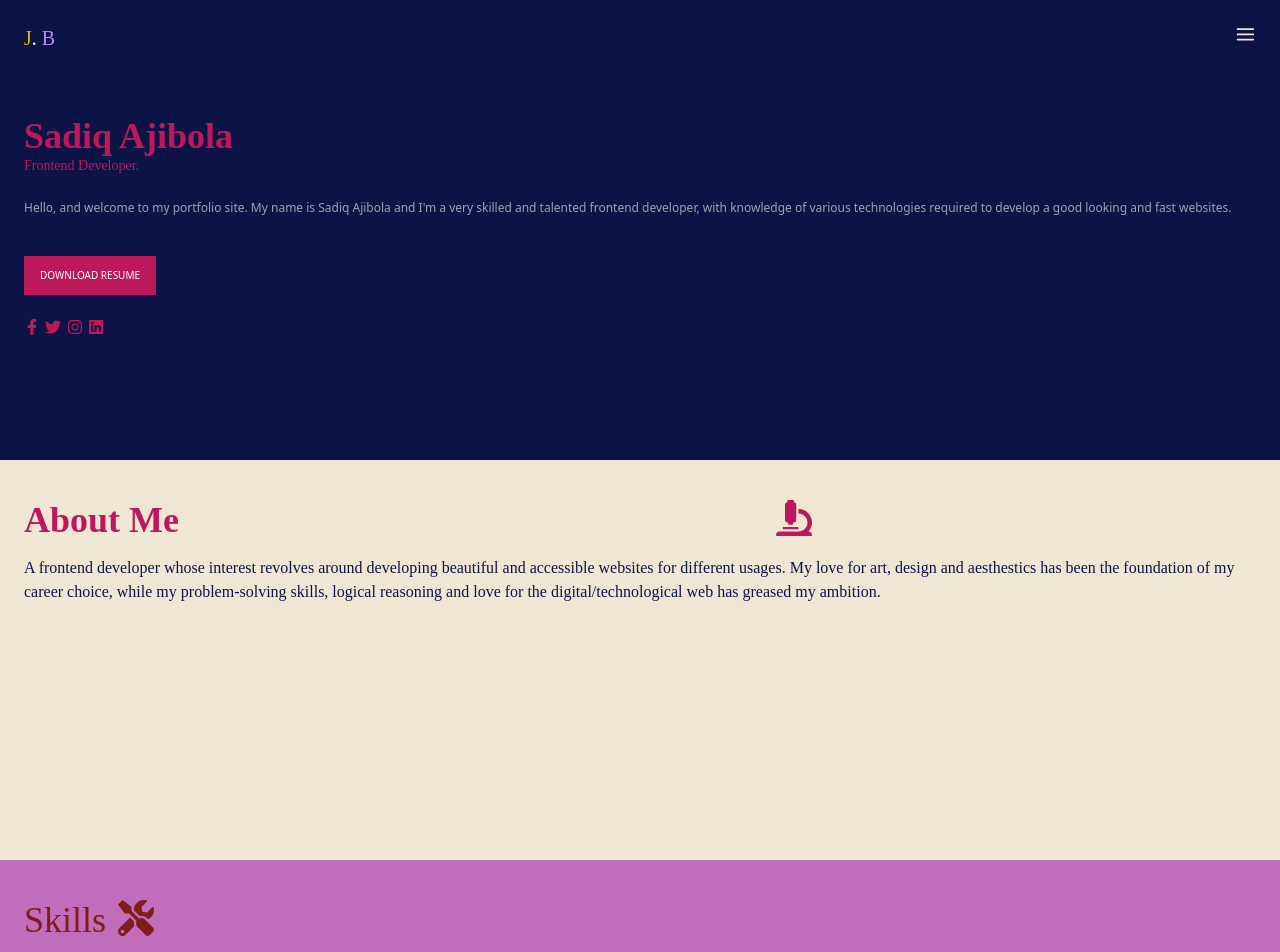
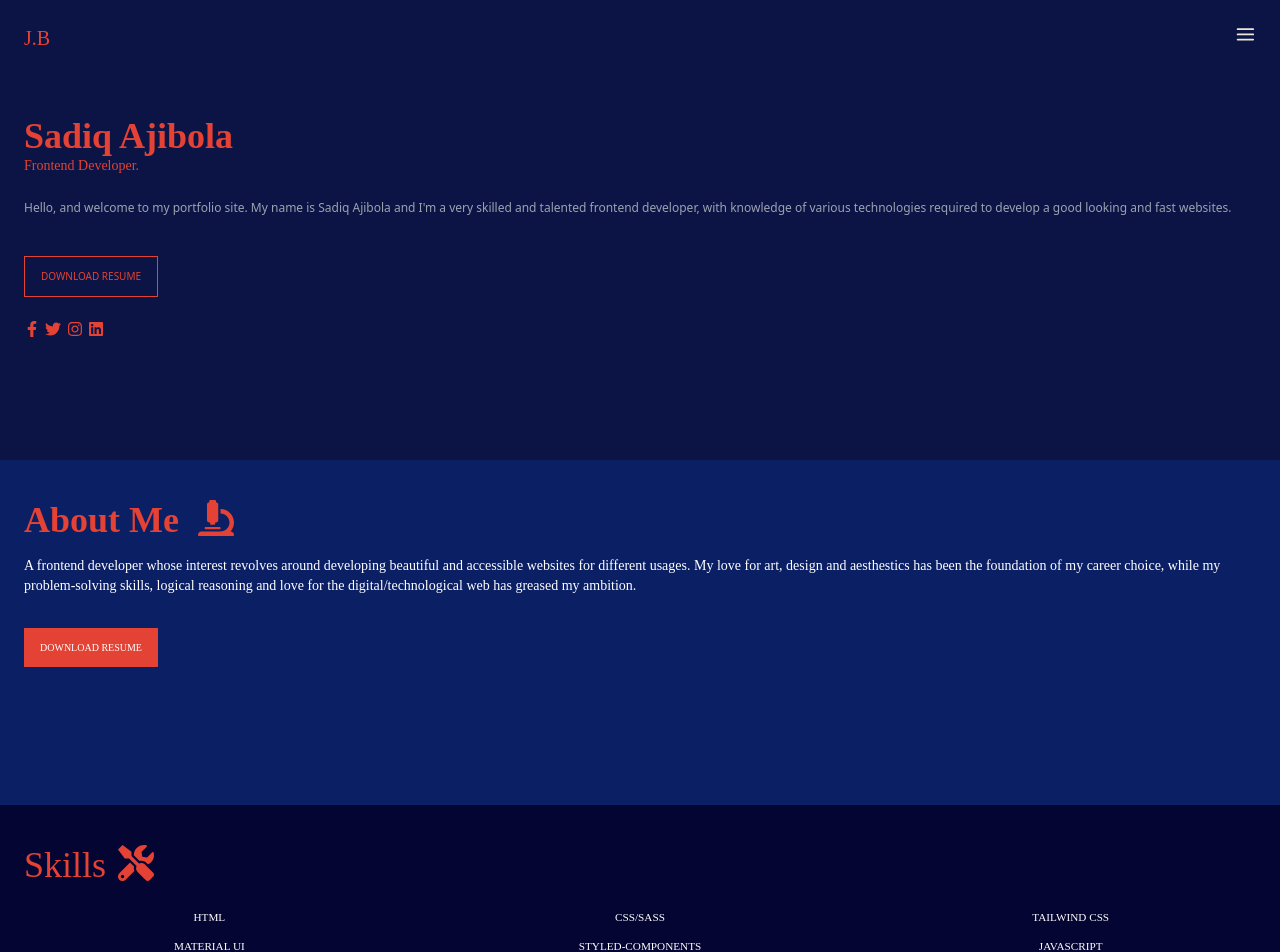
Before and after one commit to dragg54/my-portfolio-site, a React (Create React App) app: page / in a window 1280 px wide. Shown: the top 952 px of the page. Built offline with nearby package versions, Linux system fonts and the light colour scheme.

Commit message:
initial commit

```diff
--- a/src/components/About.js
+++ b/src/components/About.js
@@ -3,12 +3,12 @@ import { FaMicroscope } from 'react-icons/fa'
 
 export const About = () => {
   return (
-    <div className=' h-[400px] bg-[#EFE7D3] w-full px-6 pt-10 font-[righteous]'>
-        <h1 className='text-4xl font-bold text-pink-700 mb-4 flex w-[64%] justify-between'>About Me <FaMicroscope /></h1>
-        <p className='text-[#0C1446] font-[poppins]'>A frontend developer whose interest revolves around developing
+    <div className=' h-[345px] bg-[#0B1F65] w-full px-6 pt-10 font-[righteous]'>
+        <h1 className='text-4xl font-bold text-[#E34234] mb-4 flex w-[210px] justify-between'>About Me <FaMicroscope /></h1>
+        <p className='text-white font-[poppins] text-sm'>A frontend developer whose interest revolves around developing
         beautiful and accessible websites for different usages. My love for art, design and aesthestics has been the foundation of my career choice, while my problem-solving skills,
-        logical reasoning and love for the digital/technological web has greased my ambition.  </p>
-
+        logical reasoning and love for the digital/technological web has greased my ambition.</p>
+        <button className='text-[10px] bg-[#E34234] px-4 py-3 text-white mt-8'>DOWNLOAD RESUME</button>
     </div>
   )
 }
--- a/src/components/Header/Nav.js
+++ b/src/components/Header/Nav.js
@@ -3,7 +3,7 @@ import React from 'react'
 function Nav() {
   return (
     <div>
-        <h1 className='font-[Lobster] text-white text-xl'><span className='text-yellow-500'>J</span>. <span className='text-purple-400'>B</span></h1>
+        <h1 className='font-[Lobster] text-[#E34234] text-xl'>J.B</h1>
     </div>
   )
 }
--- a/src/components/Hero/Hero.js
+++ b/src/components/Hero/Hero.js
@@ -6,10 +6,10 @@ export const Hero  = () => {
   return (
     <div className="h-[460px] w-full bg-[#0C1446] px-6 pt-6">
         <Header />
-        <h1 className='text-4xl font-black text-pink-700 font-[Righteous]'>Sadiq Ajibola</h1>
-        <p className='text-sm text-pink-700 font-[Poppins]'>Frontend Developer.</p>
+        <h1 className='text-4xl font-black text-[#E34234] font-[Righteous]'>Sadiq Ajibola</h1>
+        <p className='text-sm text-[#E34234] font-[Poppins]'>Frontend Developer.</p>
         <p className='text-gray-400 mt-6 text-xs'>Hello, and welcome to my portfolio site. My name is Sadiq Ajibola and I'm a very skilled and talented frontend developer, with knowledge of various technologies required to develop a good looking and fast websites.</p>
-        <button className='text-[10px] bg-pink-700 px-4 py-3 text-white mt-10'>DOWNLOAD RESUME</button>
+        <button className='text-[10px] border border-[#E34234] px-4 py-3 text-[#E34234] mt-10'>DOWNLOAD RESUME</button>
         <MediaIcons />
     </div>
   )
--- a/src/components/Skills/Skills.js
+++ b/src/components/Skills/Skills.js
@@ -3,12 +3,12 @@ import {FaTools} from 'react-icons/fa'
 
 const Skills = () => {
   return (
-    <div className='w-full h-60 bg-[#C26DBC]'>
-      <h1 className='text-4xl text-red-900 px-6 pt-10 flex justify-between w-[178px] font-[righteous] mb-6'>Skills <FaTools /></h1>
-      <div className='grid grid-cols-3 text-[11px] w-full justify-items-center content-start gap-3 text-[#0C1446'>
+    <div className='w-full h-60 bg-[#050533]'>
+      <h1 className='text-4xl text-[#E34234] px-6 pt-10 flex justify-between w-[178px] font-[righteous] mb-6'>Skills <FaTools /></h1>
+      <div className='grid grid-cols-3 text-[0.7rem] w-full justify-items-center gap-3 text-whit font-[Poppins] text-white'>
         <p>HTML</p>
         <p>CSS/SASS</p>
-        <p>TAIWIND CSS</p>
+        <p>TAILWIND CSS</p>
         <p>MATERIAL UI</p>
         <p>STYLED-COMPONENTS</p>
         <p>JAVASCRIPT</p>
--- a/src/components/mediaIcons/MediaIcons.js
+++ b/src/components/mediaIcons/MediaIcons.js
@@ -3,7 +3,7 @@ import { FaFacebookF, FaTwitter, FaInstagram, FaLinkedin } from 'react-icons/fa'
 
 const MediaIcons = () => {
   return (
-    <div className='flex text-pink-700 justify-between w-20 mt-6'>
+    <div className='flex text-[#E34234] justify-between w-20 mt-6'>
         <FaFacebookF />
         <FaTwitter />
         <FaInstagram />
```
